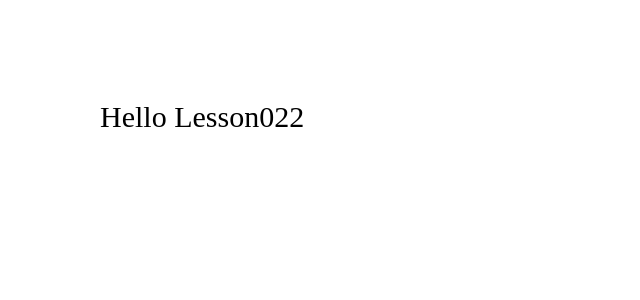
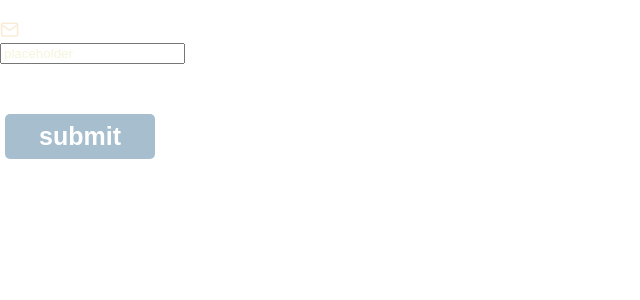
Before and after one commit to andrej-naumov/hello_ts, a React (Create React App) app: page / in a window 1280 px wide. Shown: the top 300 px of the page, without its empty margins (0-640 px from the left). Built offline with nearby package versions, Linux system fonts and the light colour scheme.

Commit message:
added Lesson023

```diff
--- a/src/App.css
+++ /dev/null
@@ -1,38 +0,0 @@
-.App {
-  text-align: center;
-}
-
-.App-logo {
-  height: 40vmin;
-  pointer-events: none;
-}
-
-@media (prefers-reduced-motion: no-preference) {
-  .App-logo {
-    animation: App-logo-spin infinite 20s linear;
-  }
-}
-
-.App-header {
-  background-color: #282c34;
-  min-height: 100vh;
-  display: flex;
-  flex-direction: column;
-  align-items: center;
-  justify-content: center;
-  font-size: calc(10px + 2vmin);
-  color: white;
-}
-
-.App-link {
-  color: #61dafb;
-}
-
-@keyframes App-logo-spin {
-  from {
-    transform: rotate(0deg);
-  }
-  to {
-    transform: rotate(360deg);
-  }
-}
--- a/src/App.tsx
+++ b/src/App.tsx
@@ -1,15 +1,18 @@
-import './App.css';
+import GlobalStyles from './styles/GlobalStyle';
+
 import Homework20 from './homeworks/Homework20/Homework20';
 import Homework21 from './homeworks/Homework21/Homework21';
 import Lesson022 from './lessons/Lesson022/Lesson022';
+import Lesson023 from './lessons/Lesson023/Lesson023';
 import Lesson21 from './lessons/Lesson21/Lesson021';
 
 
 function App() {
   return (
-    <div className="App">
-      <Lesson022 />
-    </div>
+    <>
+      <GlobalStyles/>
+      <Lesson023 />
+      </>
   );
 }
 
--- a/src/components/InputLoginField/InputLoginField.jsx
+++ b/src/components/InputLoginField/InputLoginField.jsx
@@ -1,6 +1,6 @@
 import "./styles.css";
 
-function InputLoginField(sets) {
+function InputLoginField({inputType, placeholder, value, onChange}) {
   return (
     <div className="username">
       <div className="icon">
@@ -21,9 +21,11 @@ function InputLoginField(sets) {
         </svg>
       </div>
       <input
-        type={sets.inputType}
-        placeholder={sets.placeholder}
+        type={inputType}
+        placeholder={placeholder}
         autoComplete="off"
+        value={value}
+        onChange={onChange}
       />
     </div>
   );
--- a/src/index.tsx
+++ b/src/index.tsx
@@ -1,6 +1,6 @@
 import React from 'react';
 import ReactDOM from 'react-dom/client';
-import './index.css';
+
 import App from './App';
 import reportWebVitals from './reportWebVitals';
 
--- a/src/lessons/Lesson022/Lesson022.tsx
+++ b/src/lessons/Lesson022/Lesson022.tsx
@@ -1,10 +1,11 @@
+import SubmitButton from '../../components/SubmitButton/SubmitButton';
 import {MyDiv, PageTitle} from './styles'
 import { PageTitleProps } from './styles';
 
 function Lesson022() {
 // const style = {color: 'blue', fontSize: '36px' };
 
-    return <MyDiv><PageTitle isRed={false}>Hello Lesson022</PageTitle></MyDiv>
+    return <MyDiv><PageTitle isRed={false}>Hello Lesson022</PageTitle><SubmitButton value={''}/></MyDiv>
 }
 
 export default Lesson022;
--- /dev/null
+++ b/src/lessons/Lesson023/Lesson023.tsx
@@ -0,0 +1,20 @@
+import {useState} from 'react';
+import SubmitButton from "components/SubmitButton/SubmitButton";
+import InputLoginField from 'components/InputLoginField/InputLoginField';
+
+function Lesson023() {
+
+    const [inputValue, setInputValue] = useState<string>("");
+
+    const onChangeInput = (event:any) => {
+        console.log(event.target.value);
+        setInputValue(event.target.value);
+    }
+
+    return <div>
+        <InputLoginField inputType="text" placeholder="placeholder"  value={inputValue} onChange={onChangeInput}/>
+        <SubmitButton value={'submit'}></SubmitButton>
+    </div>;
+}
+
+export default Lesson023;
--- /dev/null
+++ b/src/lessons/Lesson023/styles.ts
@@ -0,0 +1,6 @@
+import styled from '@emotion/styled';
+import {css} from '@emotion/react';
+
+const mycss = css`
+color: azure;
+`
--- a/src/index.css
+++ b/src/styles/GlobalStyle.tsx
@@ -1,3 +1,6 @@
+import {Global, css } from "@emotion/react";
+
+const globalStyles = css`
 * {
   box-sizing: border-box;
 }
@@ -25,3 +28,11 @@ p {
   flex: 1;
   height: 100%;
 }
+`
+
+
+function GlobalStyles() {
+    return <Global styles={globalStyles}/>
+}
+
+export default GlobalStyles;
--- a/tsconfig.json
+++ b/tsconfig.json
@@ -6,6 +6,7 @@
       "dom.iterable",
       "esnext"
     ],
+    "baseUrl": "./src",
     "allowJs": true,
     "skipLibCheck": true,
     "esModuleInterop": true,
```
